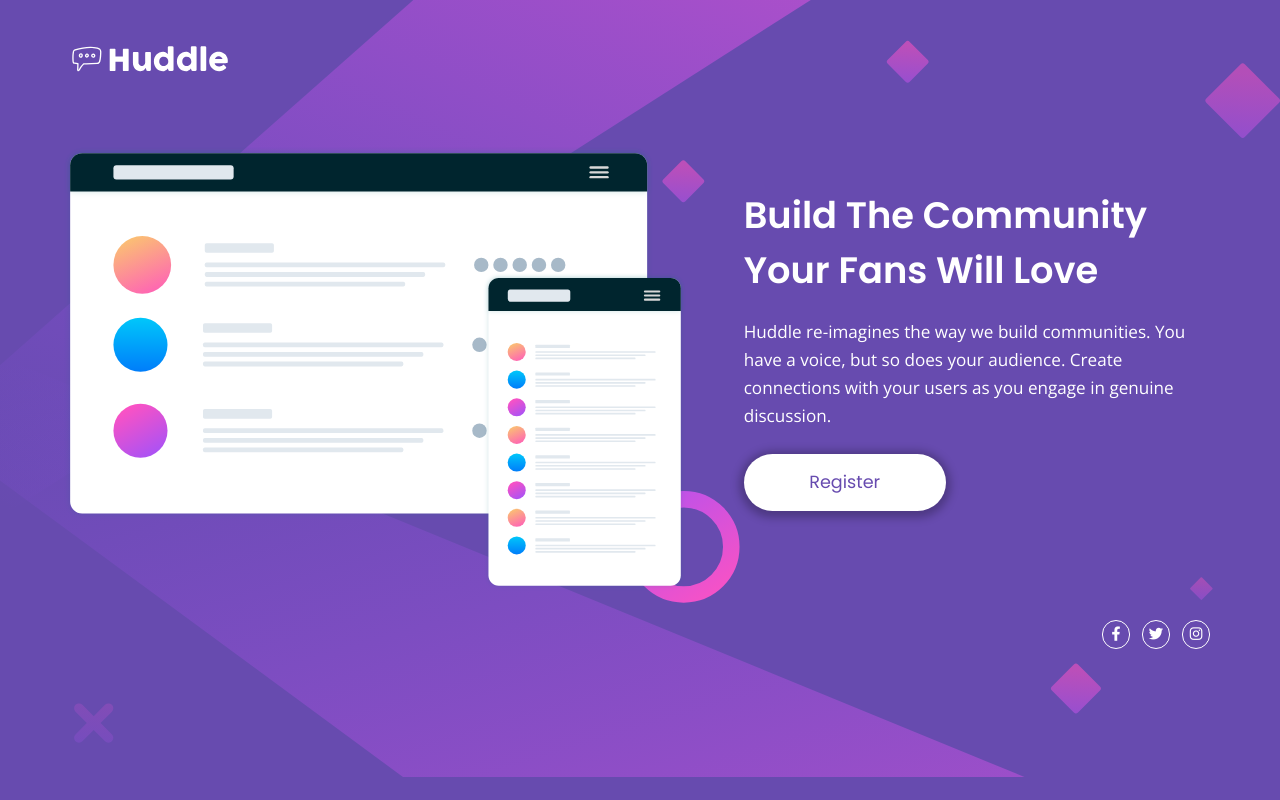
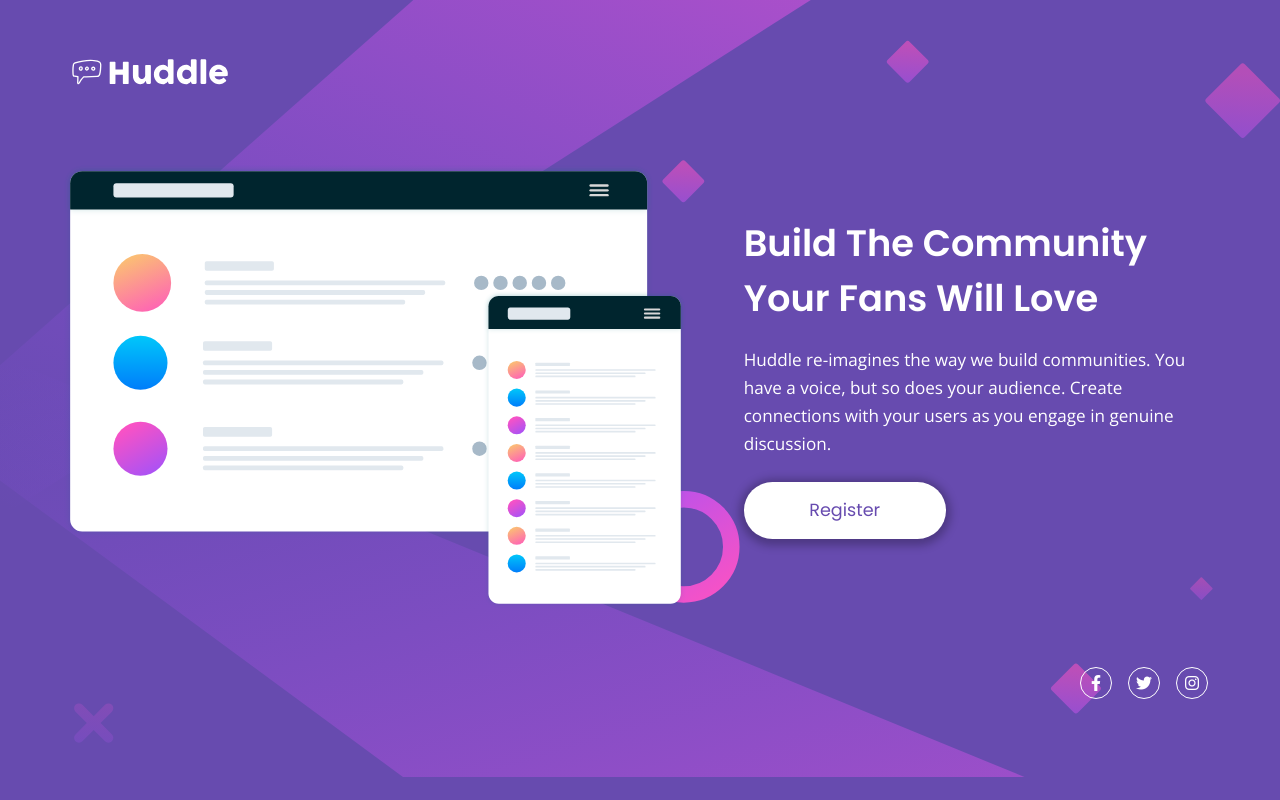
Before and after one commit to floatingPebble/floatingPebble.huddle-landing-page-with-a-single-introductory-section-FM.io, a plain HTML site: page index.html in a window 1280 px wide. Drawn offline with nearby package versions, Linux system fonts and the light colour scheme.

Commit message:
fixed margin/padding and resized social media icons

```diff
--- a/style.css
+++ b/style.css
@@ -189,13 +189,13 @@ h6 {
 
     .logo {
         width: 27%;
-        margin-block: 2.4rem 4.2rem;
+        margin-block: 3.2rem 4.5rem;
     }
 
     .bottom-part {
         width: 41%;
         text-align: left;
-        padding-top: 11.75rem;
+        padding-top: 13.5rem;
         position: relative;
     }
 
@@ -217,8 +217,18 @@ h6 {
 
     .register-btn {
         padding: 0.94rem 4.1rem;
-        margin-bottom: 35%;
+        margin-bottom: 40%;
         font-size: 1.1rem;
         box-shadow: 0 0.12rem 0.55rem 0.3rem var(--SHADOW-COLOR);
     }
+
+    .icon-wrapper {
+        width: 2rem;
+        height: 2rem;
+        font-size: 1rem;
+    }
+
+    .socials>* {
+        margin-inline: 0.5rem;
+    }
 }
```
